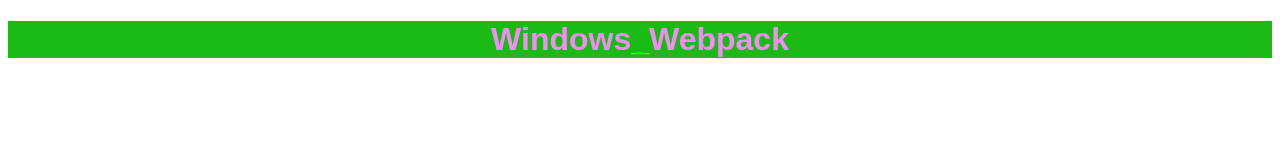
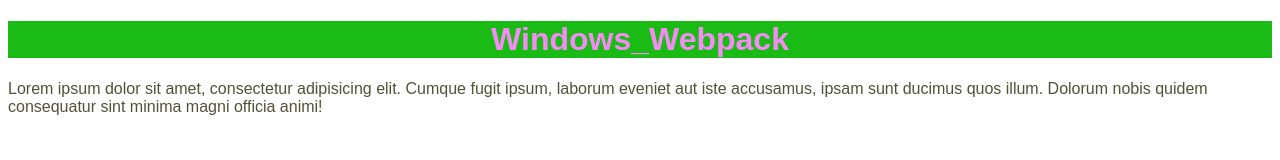
Before and after one commit to tranceyos2419/webpack_template, a website built with webpack: page index.html in a window 1280 px wide. Built offline with nearby package versions, Linux system fonts and the light colour scheme.

Commit message:
complete auto compiling scss

```diff
--- a/index.html
+++ b/index.html
@@ -11,6 +11,9 @@
     <header>
             <h1 id="title">Windows_Webpack</h1>
     </header>
+    <div class="container">
+        <p>Lorem ipsum dolor sit amet, consectetur adipisicing elit. Cumque fugit ipsum, laborum eveniet aut iste accusamus, ipsam sunt ducimus quos illum. Dolorum nobis quidem consequatur sint minima magni officia animi!</p>
+    </div>
 </body>
 <script src="./dist/bundle.js"></script>
 </html>
--- a/package.json
+++ b/package.json
@@ -8,7 +8,8 @@
     "build": "webpack",
     "start": "webpack-dev-server --output-public-path=/dist/",
     "onchange": "onchange \"src/scss/*.scss\" -- npm run scss",
-    "scss": "node-sass ./src/scss/style.scss -o ./src/css/"
+    "scss": "node-sass ./src/scss/style.scss -o ./src/css/",
+    "watch:scss": "node-sass -w ./src/scss/ -o ./src/css/"
   },
   "keywords": [],
   "author": "Yoshi",
--- /dev/null
+++ b/src/scss/body.scss
@@ -0,0 +1,5 @@
+body{
+    .container{
+        color: #525138;
+    }
+}
--- a/src/scss/style.scss
+++ b/src/scss/style.scss
@@ -1,2 +1,3 @@
 @import './base.scss';
 @import './header.scss';
+@import './body'
```
Also changed, not shown: src/css/style.css.
